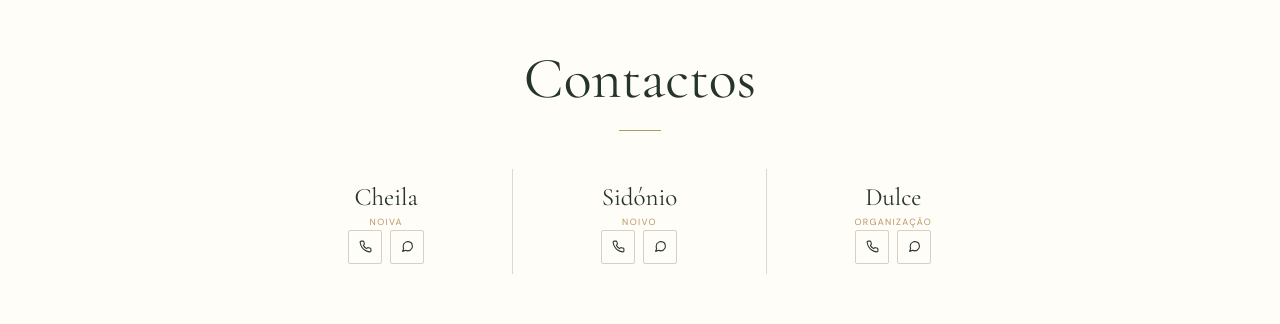
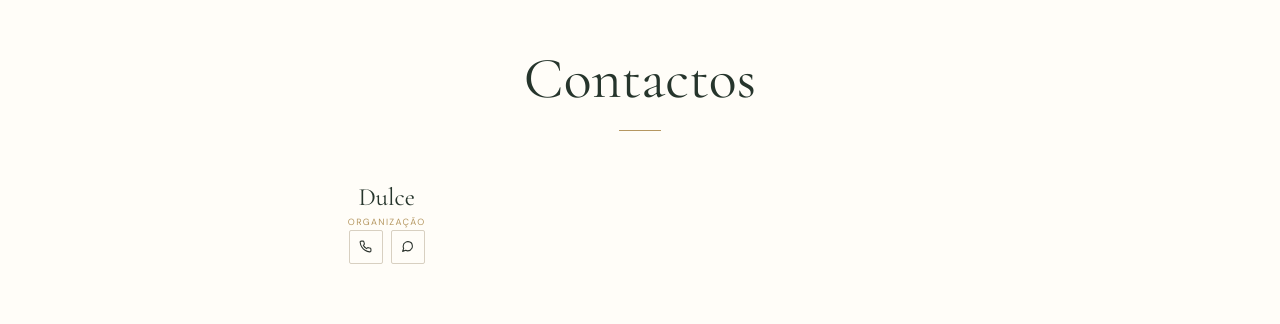
Before and after one commit to LiedsonG-06/Invite-Smalatejr, a React (Vite) app: page / in a window 1280 px wide. Shown: the part 5459-5783 px from the top of the page. Built offline with nearby package versions, Linux system fonts and the light colour scheme; no server answers; a web font is replaced by a local one.

Commit message:
number dju update

```diff
--- a/src/data/invitationData.js
+++ b/src/data/invitationData.js
@@ -77,8 +77,6 @@ export const invitationData = {
   guestMessage: 'A nossa história torna-se ainda mais especial com a presença das pessoas que amamos. Será uma alegria partilhar este momento consigo.',
   finalMessage: 'Com carinho, aguardamos por si neste dia tão especial.',
   contacts: [
-    { name: 'Cheila', role: 'Noiva', phone: '+258 84 438 7410', whatsapp: '258844387410' },
-    { name: 'Sidónio', role: 'Noivo', phone: '+258 87 792 0116', whatsapp: '258877920116' },
-    { name: 'Dulce', role: 'Organização', phone: '+258 87 970 0463', whatsapp: '258879700463' },
+      { name: 'Dulce', role: 'Organização', phone: '+258 87 970 0463', whatsapp: '258824829016' },
   ],
 }
```
